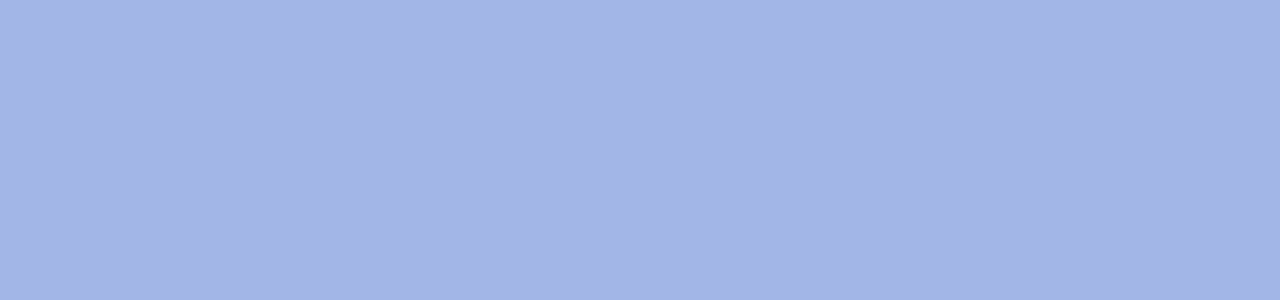
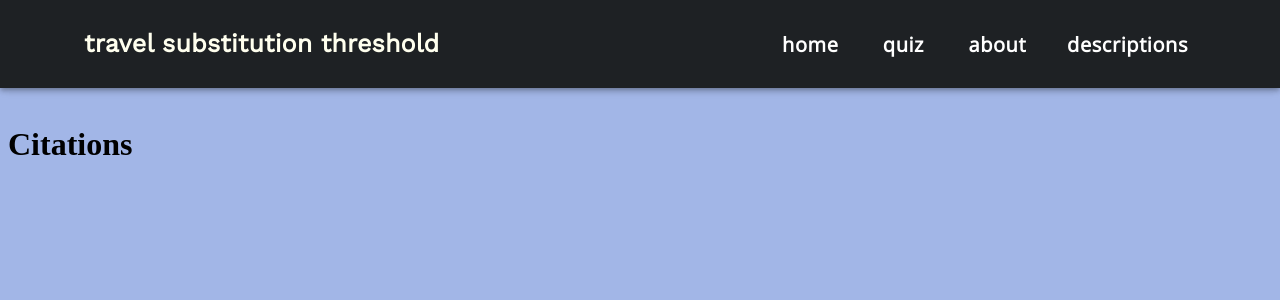
Before and after one commit to hay733/travel-substitute-threshold, a React (Create React App) app: page /citations in a window 1280 px wide. Shown: the top 300 px of the page. Built offline with nearby package versions, Linux system fonts and the light colour scheme.

Commit message:
added description and citations pages

```diff
--- a/src/App.js
+++ b/src/App.js
@@ -10,23 +10,27 @@ import QuestionsKnowMental from './pages/question pages/QuestionsKnowMental'
 import QuestionsEngagementCopresenceSSA from './pages/question pages/QuestionsEngagementCopresenceSSA'
 import QuestionsUsability from './pages/question pages/QuestionsUsability'
 import QuestionsRapportTrust from './pages/question pages/QuestionsRapportTrust'
+import Citations from './pages/informational pages/Citations'
+import Descriptions from './pages/informational pages/ConstructDescriptions'
 
 // import {Route} from "react-router-dom"
 
 function App() {
   return (
     <div className="App">
-      {/* <Home/> */}
+      {/* Main Pages */}
       <Route exact path="/" component={Home} />
       <Route exact path="/about" component={About} />
       <Route exact path="/quiz" component={Quiz} />
+      <Route exact path="/results" component={Results} />
       {/* set stepper pages */}
       <Route exact path="/questions-knowledge_mentalWorkload" component={QuestionsKnowMental} />
       <Route exact path="/questions-usability" component={QuestionsUsability} />
       <Route exact path="/questions-rapport_trust" component={QuestionsRapportTrust} />
       <Route exact path="/questions-engagement_copresence_ssa" component={QuestionsEngagementCopresenceSSA} />
-
-      <Route exact path="/results" component={Results} />
+      {/* set description + citation pages */}
+      <Route exact path="/citations" component={Citations} />
+      <Route exact path="/descriptions" component={Descriptions} />
     </div>
   );
 }
--- /dev/null
+++ b/src/pages/informational pages/Citations.js
@@ -0,0 +1,17 @@
+import Header from '../Header'
+
+/**
+ *
+ * @returns the page that displays all the citations referenced
+ * throughout the site
+ */
+function Citations() {
+    return(
+        <div>
+            <Header/>
+            <h1 style={{marginTop: '10%'}}>Citations</h1>
+        </div>
+    )
+}
+
+export default Citations;
--- /dev/null
+++ b/src/pages/informational pages/ConstructDescriptions.js
@@ -0,0 +1,16 @@
+import Header from '../Header'
+
+/**
+ *
+ * @returns the page that displays all descritpions for all of the different constructs
+ */
+function Descriptions() {
+    return(
+        <div>
+            <Header/>
+            <h1 style={{marginTop: '10%'}}>Descriptions</h1>
+        </div>
+    )
+}
+
+export default Descriptions;
```
